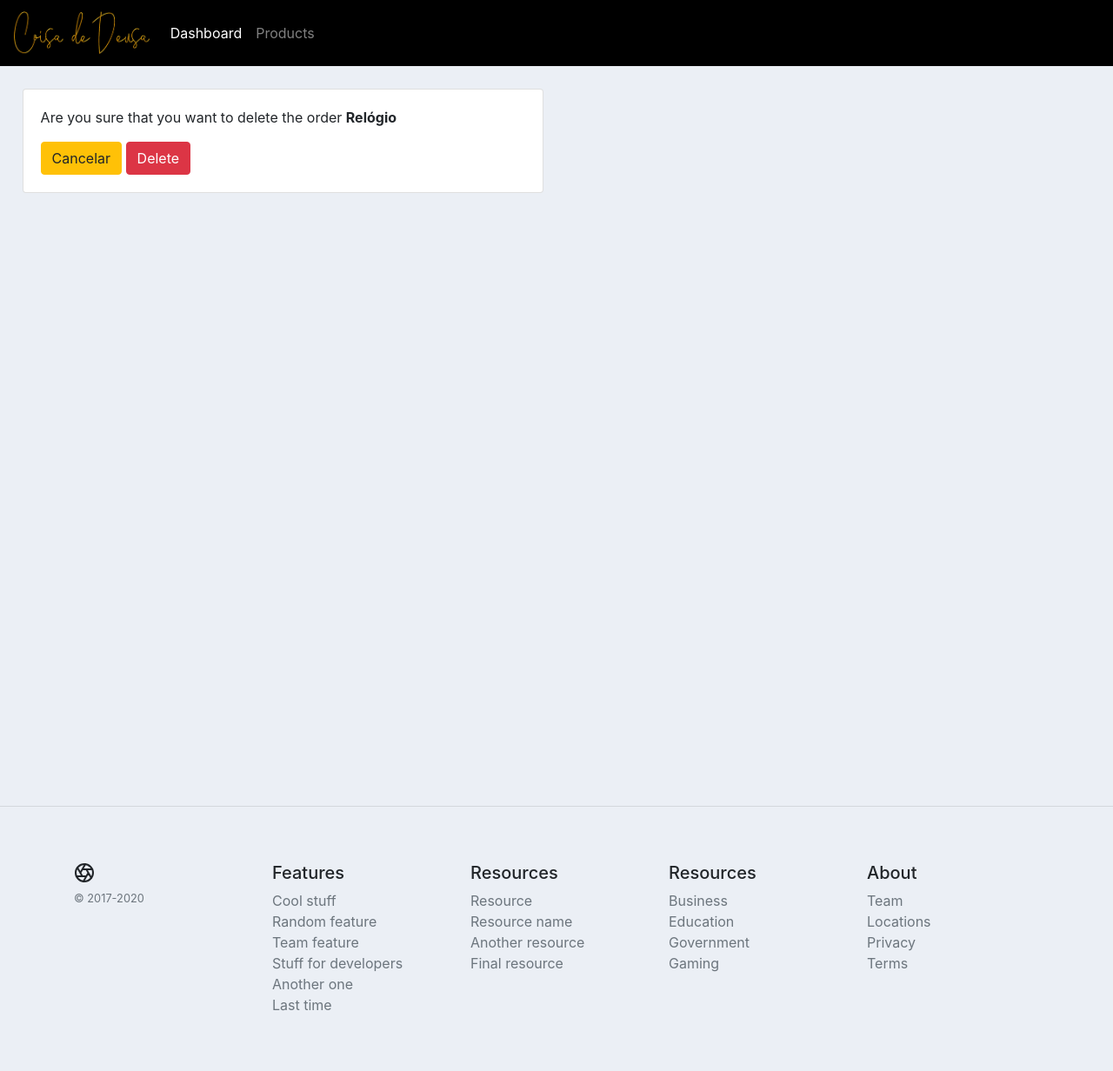
After one commit to imklesley/Customer-Management, a Django app: page /accounts/delete_order/4 in a window 1280 px wide. The commit adds this page. Shown: the whole page at 87% size. Run offline with Django 3.2, Linux system fonts and the light colour scheme; data comes from the database, SQL or seed files in the repository; both versions use the stored data as it was after the commit.

Commit message:
Formulários base criados e dinalizados CRUD

```diff
--- a/accounts/models.py
+++ b/accounts/models.py
@@ -25,7 +25,7 @@ class Product(models.Model):
 
     name = models.CharField(max_length=255)
     # Para trabalhar com dinheiro, sempre usar DecimalField
-    price = models.DecimalField(max_digits=5, decimal_places=2)
+    price = models.DecimalField(max_digits=7, decimal_places=2)
     category = models.CharField(max_length=200, choices=CATEGORY)
     description = models.TextField(help_text='Sua descrição vem aqui', blank=True)
     quantity_available = models.PositiveIntegerField(default=0, )
@@ -48,3 +48,6 @@ class Order(models.Model):
     product = models.ForeignKey(Product, null=True, on_delete=models.SET_NULL)
     status = models.CharField(max_length=255, choices=STATUS, default=STATUS[0])
     date_created = models.DateTimeField(auto_now_add=True)
+
+    def __str__(self):
+        return self.product.name
--- a/accounts/templates/accounts/customer.html
+++ b/accounts/templates/accounts/customer.html
@@ -72,8 +72,8 @@
                             <td>{{ order.product.category }}</td>
                             <td>{{ order.date_created }}</td>
                             <td>{{ order.status }}</td>
-                            <td><a class="btn btn-info" >Update</a></td>
-                            <td><a class="btn btn-danger">Remove</a></td>
+                            <td><a class="btn btn-info" href="{% url 'update_order' order.id %}">Update</a></td>
+                            <td><a class="btn btn-danger" href="{% url 'delete_order' order.id %}">Remove</a></td>
 
                         </tr>
                     {% endfor %}
--- a/accounts/templates/accounts/dashboard.html
+++ b/accounts/templates/accounts/dashboard.html
@@ -42,7 +42,7 @@
             <h5>LAST 5 ORDERS</h5>
             <hr>
             <div class="card card-body">
-                <a class="btn btn-primary  btn-sm btn-block" href="">Create Order</a>
+                <a class="btn btn-primary  btn-sm btn-block" href="{% url 'create_order' %}">Create Order</a>
                 <table class="table table-sm">
                     <tr>
                         <th>Product</th>
@@ -57,8 +57,8 @@
                             <td>{{ order.product.name }}</td>
                             <td>{{ order.date_created }}</td>
                             <td>{{ order.status }}</td>
-                            <td><a class="btn btn-sm btn-info" >Update</a></td>
-                            <td><a class="btn btn-sm btn-danger">Remove</a></td>
+                            <td><a class="btn btn-sm btn-info" href="{% url 'update_order' order.id%}" >Update</a></td>
+                            <td><a class="btn btn-sm btn-danger" href="{% url 'delete_order' order.id %}">Remove</a></td>
                         </tr>
                     {% endfor %}
 
--- /dev/null
+++ b/accounts/templates/accounts/delete_order.html
@@ -0,0 +1,28 @@
+{% extends 'base.html' %}
+
+{% load static %}
+
+{% block title %}
+    Delete Order
+{% endblock %}
+
+{% block content %}
+
+    <div class="row">
+        <div class="col-md-6">
+            <div class="card card-body">
+                <p>Are you sure that you want to delete the order <b>{{ order }}</b></p>
+
+                <form action="{% url 'delete_order' order.id %}" method="POST">
+                    {% csrf_token %}
+
+
+                    <a href="{% url 'home' %}" class="btn btn-warning">Cancelar</a>
+                    <button type="submit" class="btn btn-danger" >Delete</button>
+                </form>
+
+            </div>
+        </div>
+    </div>
+
+{% endblock %}
--- a/accounts/templates/accounts/products.html
+++ b/accounts/templates/accounts/products.html
@@ -1,4 +1,8 @@
 {% extends 'base.html' %}
+
+{% block title %}
+    Products
+{% endblock %}
 
 {% block content %}
 
@@ -23,7 +27,7 @@
                                 {{ product.name }}
                             </td>
                             <td>
-                                    {{ product.category }}
+                                {{ product.category }}
                             </td>
                             <td>
                                 R$ {{ product.price }}
--- a/accounts/urls.py
+++ b/accounts/urls.py
@@ -4,6 +4,9 @@ from . import views
 urlpatterns = [
     path('', views.home, name='home'),
     path('products/', views.products, name='products'),
-    path('customer/<str:pk>', views.customer, name='customer'),
+    path('customer/<str:pk>/', views.customer, name='customer'),
+    path('create_order/', views.create_order, name='create_order'),
+    path('update_order/<str:pk>/', views.update_order, name='update_order'),
+    path('delete_order/<str:pk>', views.delete_order, name='delete_order'),
 
 ]
--- a/accounts/views.py
+++ b/accounts/views.py
@@ -1,5 +1,6 @@
-from django.shortcuts import render, get_object_or_404
+from django.shortcuts import render, get_object_or_404, redirect
 from .models import *
+from .forms import *
 
 
 def home(request):
@@ -36,3 +37,52 @@ def customer(request, pk):
     context['customer'] = user
     context['orders'] = orders
     return render(request, 'accounts/customer.html', context)
+
+
+def create_order(request):
+    context = {}
+    form = OrderForm()
+
+    if request.method == 'POST':
+        form = OrderForm(request.POST)
+        if form.is_valid():
+            form.save()
+            return redirect('home')
+
+    context['form'] = form
+    return render(request, 'accounts/order_form.html', context)
+
+
+def update_order(request, pk):
+    context = {}
+
+    # Pego a order de acordo com o id
+    order = Order.objects.get(id=pk)
+
+    # para auto preencher os campos basta passar o parametro order
+    form = OrderForm(instance=order)
+
+    # verifico se o form é de envío
+    if request.method == 'POST':
+        # se sim, coloco dentro de form, os campos com os data de order + a informação alterada(caso tenha sido alterda)
+        form = OrderForm(request.POST, instance=order)
+        # Verifico se está válido
+        if form.is_valid():
+            form.save()
+            return redirect('home')
+
+    context['form'] = form
+
+    return render(request, 'accounts/update_order.html', context)
+
+
+def delete_order(request, pk):
+    context = {}
+    order = Order.objects.get(id=pk)
+
+    if request.method == 'POST':
+        order.delete()
+        return redirect('home')
+
+    context['order'] = order
+    return render(request, 'accounts/delete_order.html', context)
--- a/static/css/main.css
+++ b/static/css/main.css
@@ -20,6 +20,6 @@ body {
 }
 
 
-.bg-black{
+.bg-black {
     background-color: black;
 }
--- a/templates/base.html
+++ b/templates/base.html
@@ -12,12 +12,20 @@
 
 </head>
 <body>
+
+<style type="text/css">
+    .main {
+        min-height: 100vh;
+        height: 100%;
+    }
+</style>
+
 <!-- NAVBAR -->
 {% include 'snippet/navbar.html' %}
 <!-- END NAVBAR -->
 
 <!-- CONTEÚDO DE CADA PÁGINA -->
-<div style="margin:  2%">
+<div style="margin:  2%" class="main">
     {% block content %}
     {% endblock %}
 </div>
--- a/templates/snippet/footer.html
+++ b/templates/snippet/footer.html
@@ -1 +1,47 @@
-<footer>EU SOU O FOOTER</footer>
+<hr>
+<footer class="container py-5">
+  <div class="row">
+    <div class="col-12 col-md">
+      <svg xmlns="http://www.w3.org/2000/svg" width="24" height="24" fill="none" stroke="currentColor" stroke-linecap="round" stroke-linejoin="round" stroke-width="2" class="d-block mb-2" role="img" viewBox="0 0 24 24" focusable="false"><title>Product</title><circle cx="12" cy="12" r="10"/><path d="M14.31 8l5.74 9.94M9.69 8h11.48M7.38 12l5.74-9.94M9.69 16L3.95 6.06M14.31 16H2.83m13.79-4l-5.74 9.94"/></svg>
+      <small class="d-block mb-3 text-muted">&copy; 2017-2020</small>
+    </div>
+    <div class="col-6 col-md">
+      <h5>Features</h5>
+      <ul class="list-unstyled text-small">
+        <li><a class="text-muted" href="#">Cool stuff</a></li>
+        <li><a class="text-muted" href="#">Random feature</a></li>
+        <li><a class="text-muted" href="#">Team feature</a></li>
+        <li><a class="text-muted" href="#">Stuff for developers</a></li>
+        <li><a class="text-muted" href="#">Another one</a></li>
+        <li><a class="text-muted" href="#">Last time</a></li>
+      </ul>
+    </div>
+    <div class="col-6 col-md">
+      <h5>Resources</h5>
+      <ul class="list-unstyled text-small">
+        <li><a class="text-muted" href="#">Resource</a></li>
+        <li><a class="text-muted" href="#">Resource name</a></li>
+        <li><a class="text-muted" href="#">Another resource</a></li>
+        <li><a class="text-muted" href="#">Final resource</a></li>
+      </ul>
+    </div>
+    <div class="col-6 col-md">
+      <h5>Resources</h5>
+      <ul class="list-unstyled text-small">
+        <li><a class="text-muted" href="#">Business</a></li>
+        <li><a class="text-muted" href="#">Education</a></li>
+        <li><a class="text-muted" href="#">Government</a></li>
+        <li><a class="text-muted" href="#">Gaming</a></li>
+      </ul>
+    </div>
+    <div class="col-6 col-md">
+      <h5>About</h5>
+      <ul class="list-unstyled text-small">
+        <li><a class="text-muted" href="#">Team</a></li>
+        <li><a class="text-muted" href="#">Locations</a></li>
+        <li><a class="text-muted" href="#">Privacy</a></li>
+        <li><a class="text-muted" href="#">Terms</a></li>
+      </ul>
+    </div>
+  </div>
+</footer>
```
Also changed, not shown: accounts/forms.py (added, +9 -0 lines), accounts/templates/accounts/order_form.html (added, +20 -0 lines), accounts/templates/accounts/update_order.html (added, +21 -0 lines), README.md, accounts/migrations/0004_auto_20201125_1056.py (added), db.sqlite3.
